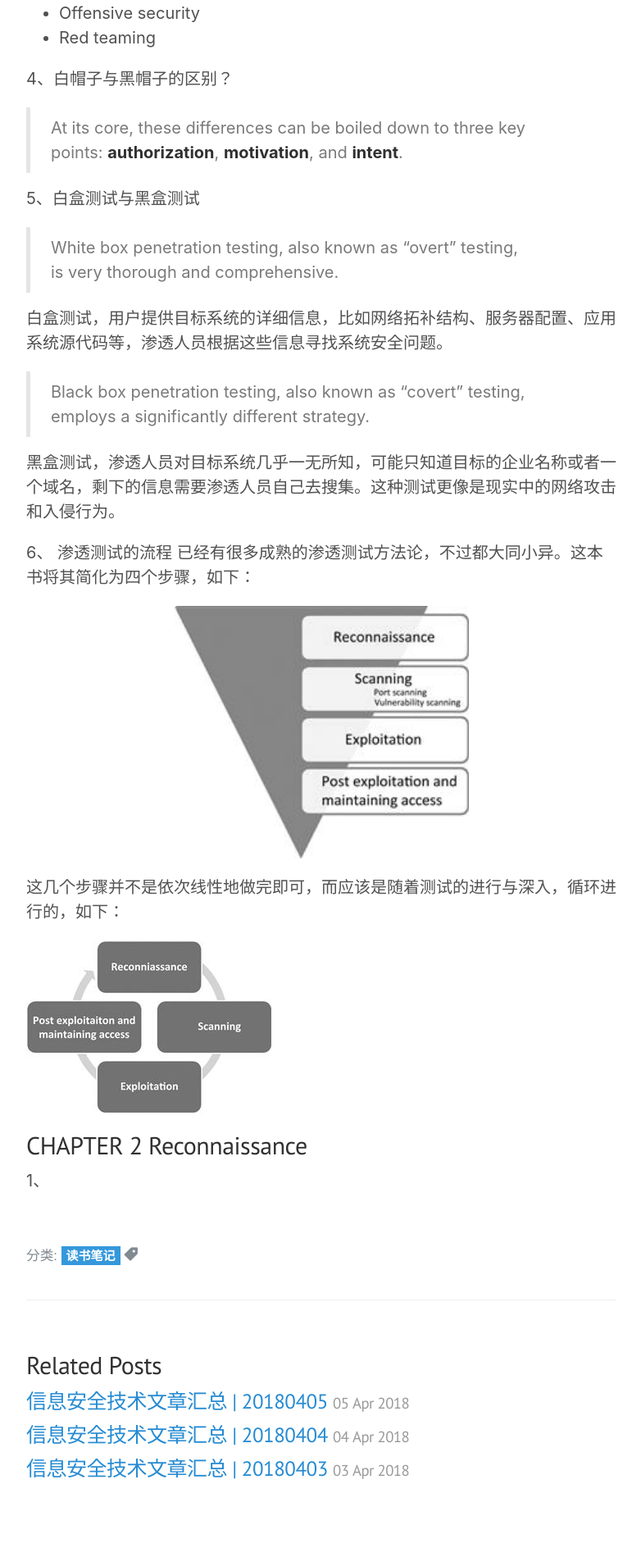
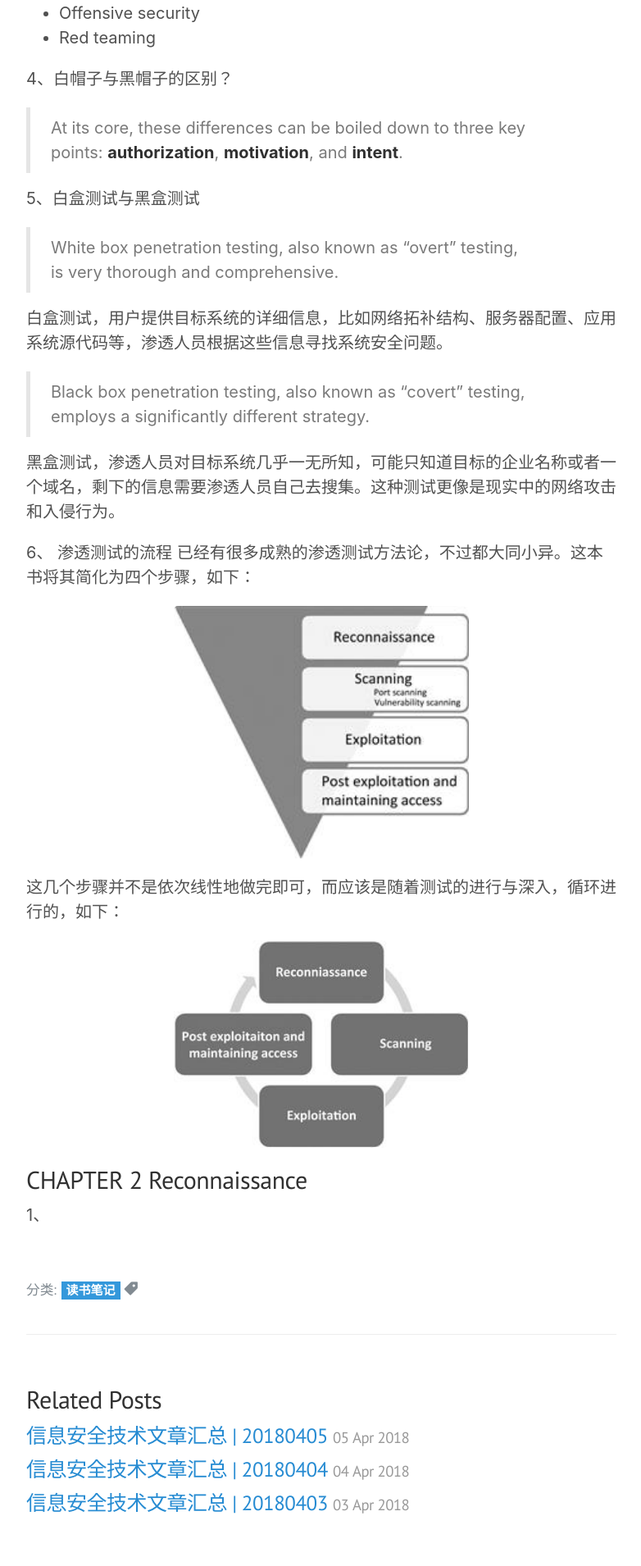
Before and after one commit to victor-infosec/victor-infosec.github.io, a Jekyll site: the page built from _posts/books/The-Basics-of-Hacking-and-Penetration-Testing/2018-04-05-The-Basics-of-Hacking-and-Penetration-Testing.md, in a window 1280 px wide. Shown: the part 971-2881 px from the top of the page at 82% size, without its empty margins (248-1030 px from the left). Built offline with Jekyll 4.4.1, drawn with Linux system fonts in a browser that asks for light colours; nearby versions of some CDN libraries; some web fonts are replaced; library files that are not in the unit come from our copies; before the commit the page ends 2838 px from its top, so only the background shows below that.

Commit message:
20180405

```diff
--- a/_posts/books/The-Basics-of-Hacking-and-Penetration-Testing/2018-04-05-The-Basics-of-Hacking-and-Penetration-Testing.md
+++ b/_posts/books/The-Basics-of-Hacking-and-Penetration-Testing/2018-04-05-The-Basics-of-Hacking-and-Penetration-Testing.md
@@ -53,7 +53,9 @@ CHAPTER 1 What is Penetration Testing?
 
 这几个步骤并不是依次线性地做完即可，而应该是随着测试的进行与深入，循环进行的，如下：
 
-![渗透测试流程2](https://github.com/victor-infosec/victor-infosec.github.io/raw/master/_posts/books/The-Basics-of-Hacking-and-Penetration-Testing/2.png)
+<div align="center" markdown="1">
+<img src="https://github.com/victor-infosec/victor-infosec.github.io/raw/master/_posts/books/The-Basics-of-Hacking-and-Penetration-Testing/2.png" alt="渗透测试流程2" height="50%" width="50%" />
+</div>
 
 CHAPTER 2 Reconnaissance
 --------------------------------------
--- a/public/css/style.css
+++ b/public/css/style.css
@@ -1,7 +1,3 @@
 div.hidden {display: none;}
 .masthead .container {text-align: end;}.masthead-inner {display: inline-block;}.masthead-img {margin-bottom: 0 !important;margin-right: 1%;width: 8%;float: left;}.masthead-nav,.masthead-title {margin-top: 2.5%;}
 @media (max-width: 48em) {.text-xs-center{text-align: center !important;} .masthead-title,.masthead-shrink{display: none !important;} }@media (min-width: 48em) {.site-name{display: none !important;}}
-.center {
-  text-align: center;
-  margin: 0 auto;
-}
```
